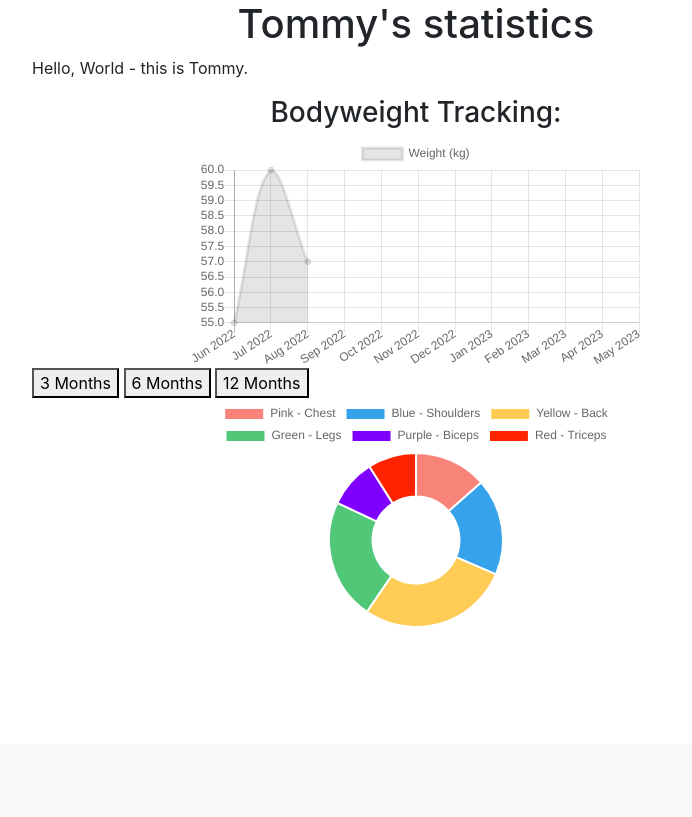
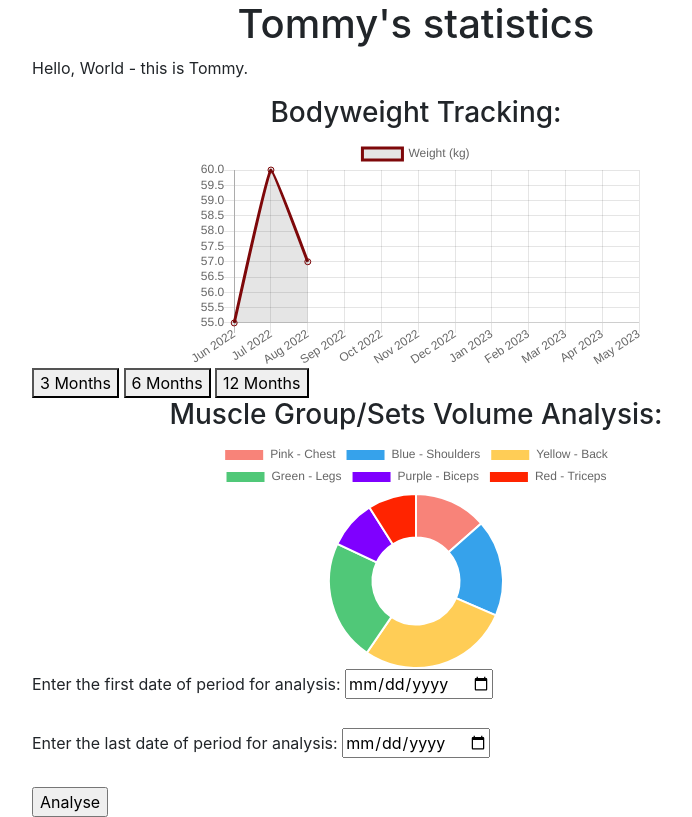
Before and after one commit to Blamechance/fitness-dashboard, a Flask app: page /tommy in a window 1280 px wide. Shown: the part 56-873 px from the top of the page, without its empty margins (224-916 px from the left). Before the commit the page ends 682 px from the top, so only its background shows below. Run offline with Flask 3, Linux system fonts and the light colour scheme; some libraries are stand-ins or nearby versions.

Commit message:
Updated Muscle Group graph with button/input date functionality skeleton the short-hand syntax used to update the graph should be applied to the line graph also in future

```diff
--- a/templates/tommy.html
+++ b/templates/tommy.html
@@ -31,16 +31,15 @@
                 {x: '2023-03-15', y: 60},
                 //k,v pair
                 {x: '2023-04-15', y: 57},
-            ]
+            ],
+            borderColor: 'rgb(126,8,10)',
+            tension: 0.1,
+            fill: true
         }]
     };
 
     const weightChartOptions = {
-        scales: {
-            x: {
-            type: 'time'
-            }
-        }
+        //for future use:
     };
 
     //Setting default render of weight graph to 12 months
@@ -122,8 +121,19 @@
 </script>
 
 
+<h3> Muscle Group/Sets Volume Analysis:</h3>
 
-<canvas id="tommySetsGraph" style="max-width: 60%;"></canvas>
+<canvas id="tommyVolGraph" style="max-width: 60%;"></canvas>
+
+<form action="">
+    <!-- There is no current error checking for setting earliest date out of bounds -->
+    <label for="earliestDate">Enter the first date of period for analysis:</label>
+    <input type="date" id="earliestDate" name="earliestDate" min="2022-00-01"><br><br>
+
+    <label for="latestDate">Enter the last date of period for analysis:</label>
+    <input type="date" id="latestDate" name="latestDate" max="currentDate"><br><br>
+    <input type="submit" id="mg-analyse-button" value="Analyse">
+</form>
 
 <!-- Muscle Group Sets Graph -->
 <script>
@@ -153,11 +163,24 @@
     };
 
     //Initialise default graph:
-    tommySetsGraph = new Chart("tommySetsGraph", {
+    tommyVolGraph = new Chart("tommyVolGraph", {
         type: "doughnut",
         data: setsChartData
     });
 </script>
 
+<script>
+    //Functionality to update Muscle Group Analysis graph:
+    let mgAnalyseButton = document.getElementById("mg-analyse-button");
+
+    //On button click, pass the dates back to app.py for processing. Use the returned values to update graph.
+    mgAnalyseButton.addEventListener("click", function() {
+        event.preventDefault(); // Prevents form from submitting and reloading the page
+        tommyVolGraph.data.datasets[0].data = [10, 10, 10, 10, 10, 10]; //this is code to index into the first dataset of the graph, and update it's values.
+        tommyVolGraph.update();
+    });
+
+</script>
+
 
 {% endblock %}
```
